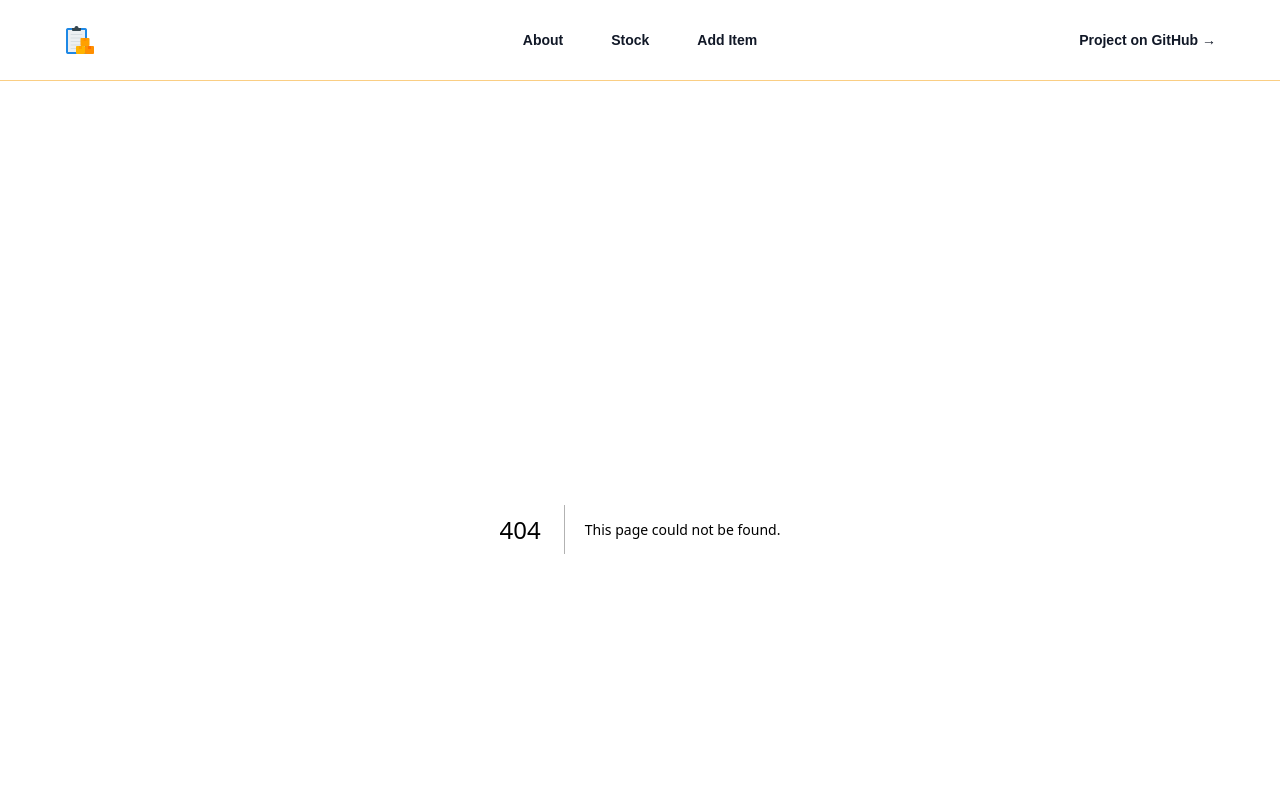
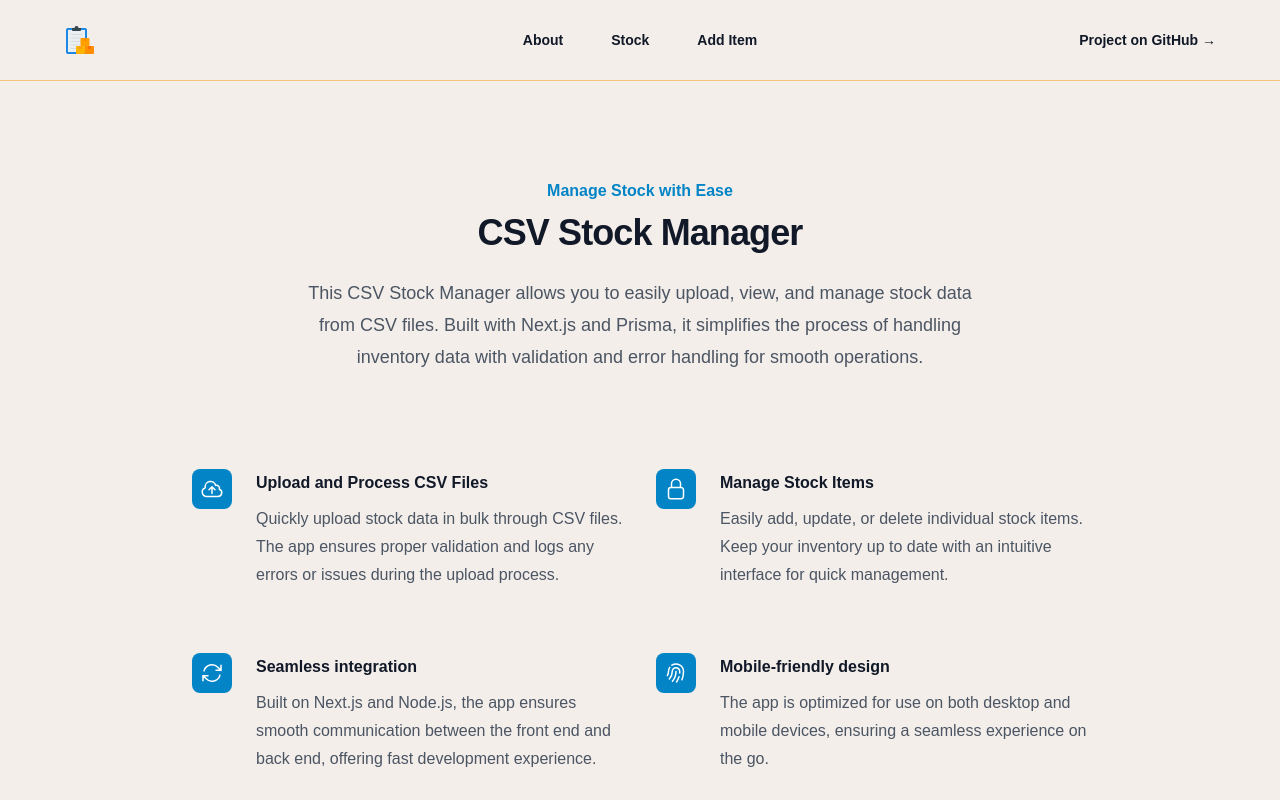
Before and after one commit to JohnAdib/CSV-Stock-Manager, a Next.js app in the folder ui/: page /about in a window 1280 px wide. Before the commit this address had no page. Shown: the top 800 px of the page. Built offline with nearby package versions, Linux system fonts and the light colour scheme.

Commit message:
add about page

```diff
--- /dev/null
+++ b/ui/app/about/page.tsx
@@ -0,0 +1,76 @@
+import {
+  ArrowPathIcon,
+  CloudArrowUpIcon,
+  FingerPrintIcon,
+  LockClosedIcon
+} from '@heroicons/react/24/outline'
+
+const features = [
+  {
+    name: 'Upload and Process CSV Files',
+    description:
+      'Quickly upload stock data in bulk through CSV files. The app ensures proper validation and logs any errors or issues during the upload process.',
+    icon: CloudArrowUpIcon
+  },
+  {
+    name: 'Manage Stock Items',
+    description:
+      'Easily add, update, or delete individual stock items. Keep your inventory up to date with an intuitive interface for quick management.',
+    icon: LockClosedIcon
+  },
+  {
+    name: 'Seamless integration',
+    description:
+      'Built on Next.js and Node.js, the app ensures smooth communication between the front end and back end, offering fast development experience.',
+    icon: ArrowPathIcon
+  },
+  {
+    name: 'Mobile-friendly design',
+    description:
+      'The app is optimized for use on both desktop and mobile devices, ensuring a seamless experience on the go.',
+    icon: FingerPrintIcon
+  }
+]
+
+export default function Page() {
+  return (
+    <div className="py-6 sm:py-12">
+      <div className="mx-auto max-w-7xl px-6 lg:px-8">
+        <div className="mx-auto max-w-2xl lg:text-center">
+          <h2 className="text-base font-semibold leading-7 text-sky-600 dark:text-sky-400">
+            Manage Stock with Ease
+          </h2>
+          <p className="mt-2 text-3xl font-bold tracking-tight text-gray-900 sm:text-4xl dark:text-gray-100">
+            CSV Stock Manager
+          </p>
+          <p className="mt-6 text-lg leading-8 text-gray-600 dark:text-gray-300">
+            This CSV Stock Manager allows you to easily upload, view, and manage
+            stock data from CSV files. Built with Next.js and Prisma, it
+            simplifies the process of handling inventory data with validation
+            and error handling for smooth operations.
+          </p>
+        </div>
+        <div className="mx-auto mt-16 max-w-2xl sm:mt-20 lg:mt-24 lg:max-w-4xl">
+          <dl className="grid max-w-xl grid-cols-1 gap-x-8 gap-y-10 lg:max-w-none lg:grid-cols-2 lg:gap-y-16">
+            {features.map((feature) => (
+              <div key={feature.name} className="relative pl-16">
+                <dt className="text-base font-semibold leading-7 text-gray-900 dark:text-gray-100">
+                  <div className="absolute left-0 top-0 flex h-10 w-10 items-center justify-center rounded-lg bg-sky-600">
+                    <feature.icon
+                      aria-hidden="true"
+                      className="h-6 w-6 text-white"
+                    />
+                  </div>
+                  {feature.name}
+                </dt>
+                <dd className="mt-2 text-base leading-7 text-gray-600 dark:text-gray-300">
+                  {feature.description}
+                </dd>
+              </div>
+            ))}
+          </dl>
+        </div>
+      </div>
+    </div>
+  )
+}
```
